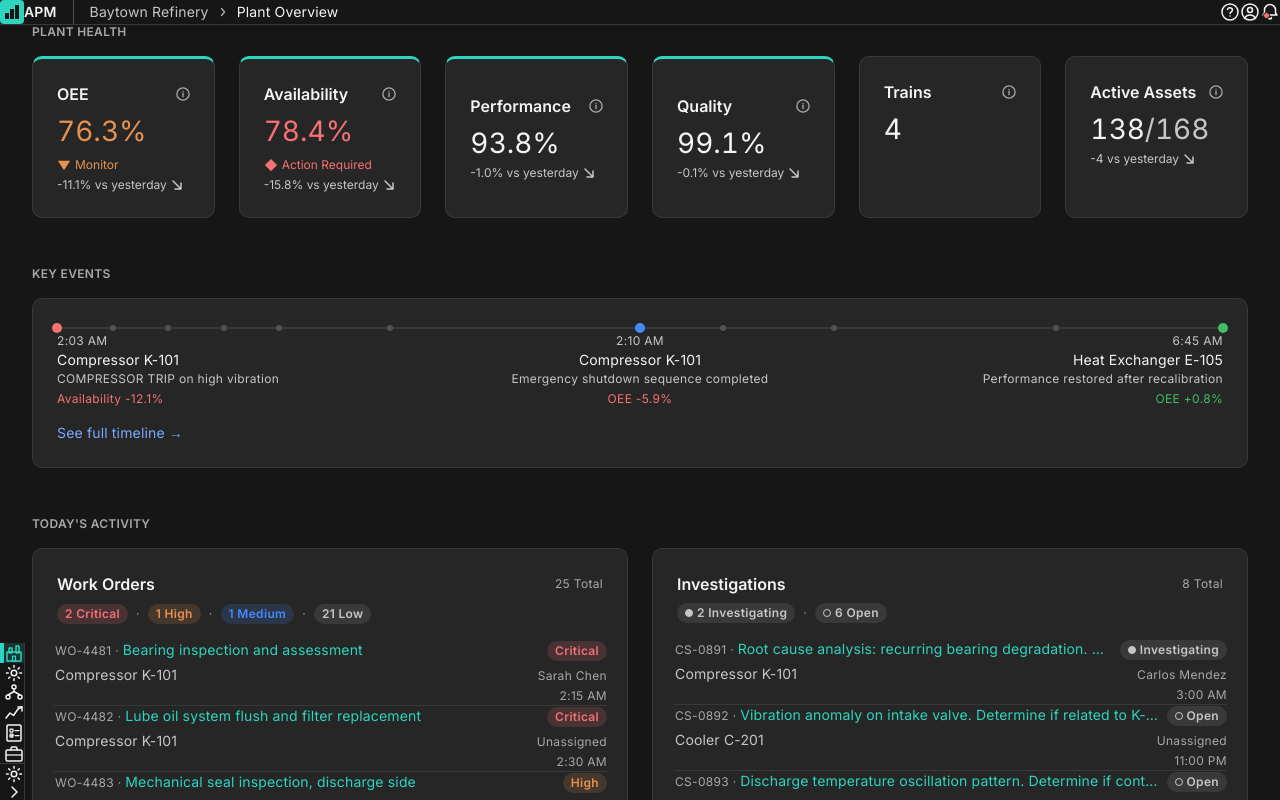
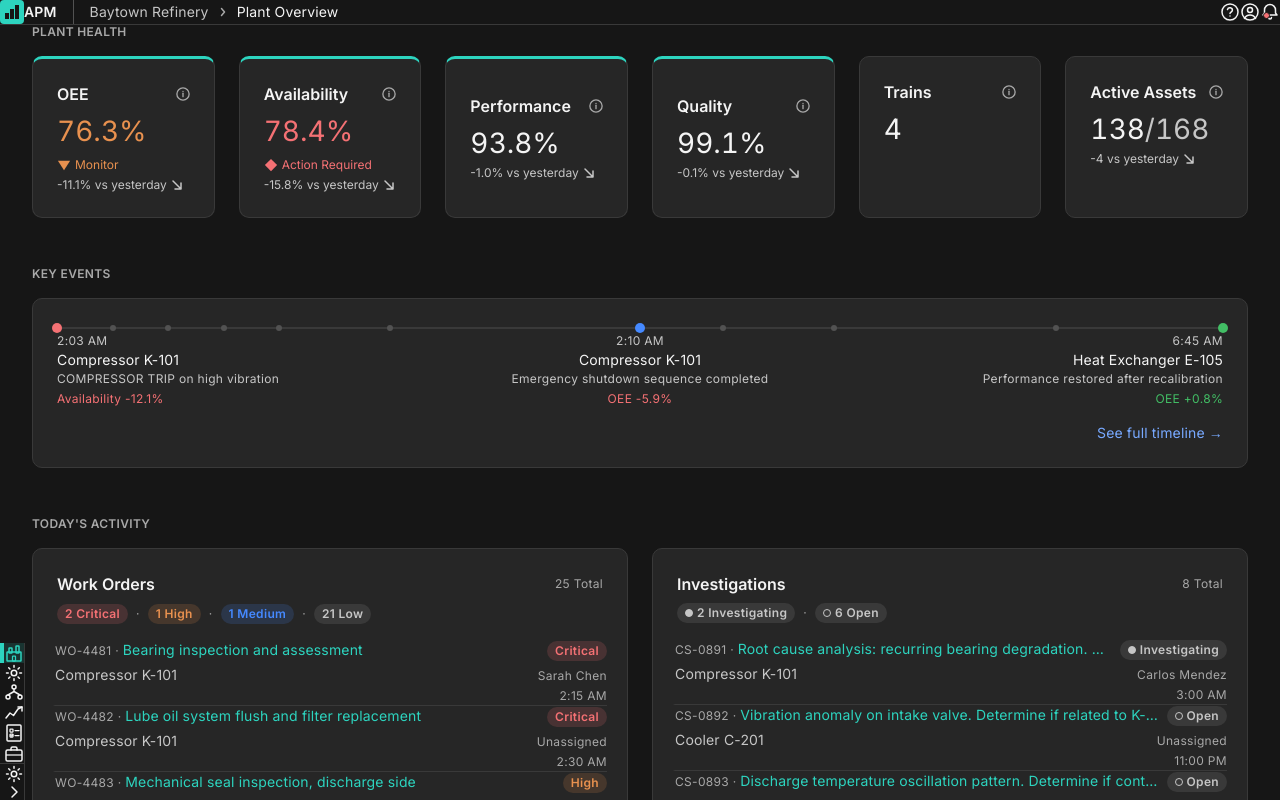
Before and after one commit to robjonesdesigns/apm-dashboard, a React (Vite) app: page / in a window 1280 px wide. Built offline with nearby package versions, Linux system fonts and the light colour scheme.

Commit message:
Right-align all card footer links
All contextual links ("See full timeline →", "Go to Work Orders →",
"Go to Investigations →") now right-aligned at bottom of their cards.
Left = content, right = actions. Consistent pattern across all cards.

```diff
--- a/src/components/ui/ImpactStrip.jsx
+++ b/src/components/ui/ImpactStrip.jsx
@@ -257,8 +257,8 @@ export default function ImpactStrip() {
       <div className="card" style={{ overflow: 'visible' }}>
         {isMobile ? <VerticalTimeline /> : <HorizontalTimeline />}
 
-        {/* Link at bottom of card */}
-        <div style={{ marginTop: 'var(--spacing-16)' }}>
+        {/* Link at bottom of card, right-aligned */}
+        <div style={{ marginTop: 'var(--spacing-16)', textAlign: 'right' }}>
           <span className="type-link">See full timeline &rarr;</span>
         </div>
       </div>
--- a/src/components/ui/TodaysActivity.jsx
+++ b/src/components/ui/TodaysActivity.jsx
@@ -191,8 +191,8 @@ function WorkOrdersCard() {
         ))}
       </div>
 
-      {/* Footer -- pinned to bottom */}
-      <div style={{ marginTop: 'auto', paddingTop: 'var(--spacing-16)' }}>
+      {/* Footer -- pinned to bottom, right-aligned */}
+      <div style={{ marginTop: 'auto', paddingTop: 'var(--spacing-16)', textAlign: 'right' }}>
         <span className="type-link">Go to Work Orders &rarr;</span>
       </div>
     </div>
@@ -266,8 +266,8 @@ function InvestigationsCard() {
         ))}
       </div>
 
-      {/* Footer -- pinned to bottom */}
-      <div style={{ marginTop: 'auto', paddingTop: 'var(--spacing-16)' }}>
+      {/* Footer -- pinned to bottom, right-aligned */}
+      <div style={{ marginTop: 'auto', paddingTop: 'var(--spacing-16)', textAlign: 'right' }}>
         <span className="type-link">Go to Investigations &rarr;</span>
       </div>
     </div>
```
